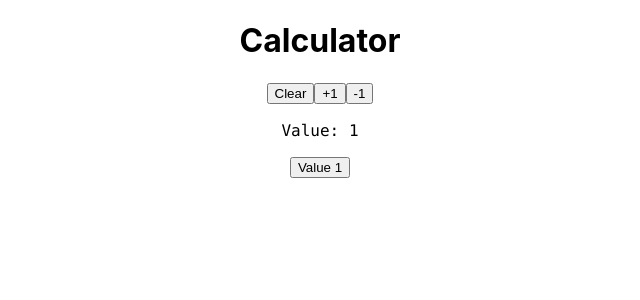
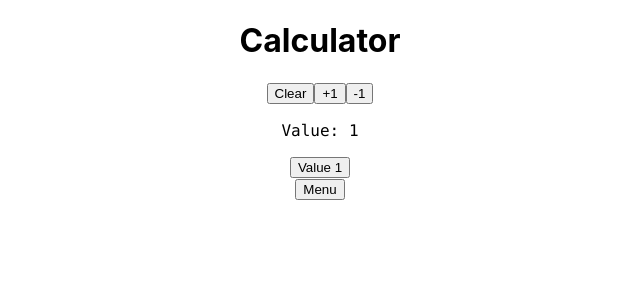
Before and after one commit to sarablom/react-test, a React (Create React App) app: page / in a window 1280 px wide. Shown: the top 300 px of the page, without its empty margins (320-960 px from the left). Built offline with nearby package versions, Linux system fonts and the light colour scheme.

Commit message:
add test for DropMenu component

```diff
--- a/src/App.tsx
+++ b/src/App.tsx
@@ -3,12 +3,14 @@ import logo from './logo.svg';
 import './App.css';
 import Calculator from './components/Calculator';
 import Counter from './components/Counter';
+import DropMenu from './components/DropMenu';
 
 function App() {
   return (
     <div className="App">
      <Calculator />
      <Counter />
+     <DropMenu />
     </div>
   );
 }
--- a/src/components/DropMenu.tsx
+++ b/src/components/DropMenu.tsx
@@ -1,16 +1,21 @@
-import React from 'react'
+import { useState } from "react";
 
 function DropMenu() {
+  const [toggleMenu, setToggleMenu] = useState(false);
+
   return (
     <nav>
-            <button>Menu</button>
+      <button onClick={() => setToggleMenu(!toggleMenu)}>Menu</button>
+
+      {toggleMenu && (
         <ul>
           <li>Item 1</li>
           <li>Item 2</li>
           <li>Item 3</li>
         </ul>
+      )}
     </nav>
-    )
+  );
 }
 
-export default DropMenu
+export default DropMenu;
```
Also changed, not shown: 1 other file (tests, documents, lock files or other folders). Lines whose indentation alone changed are shown as unchanged.
